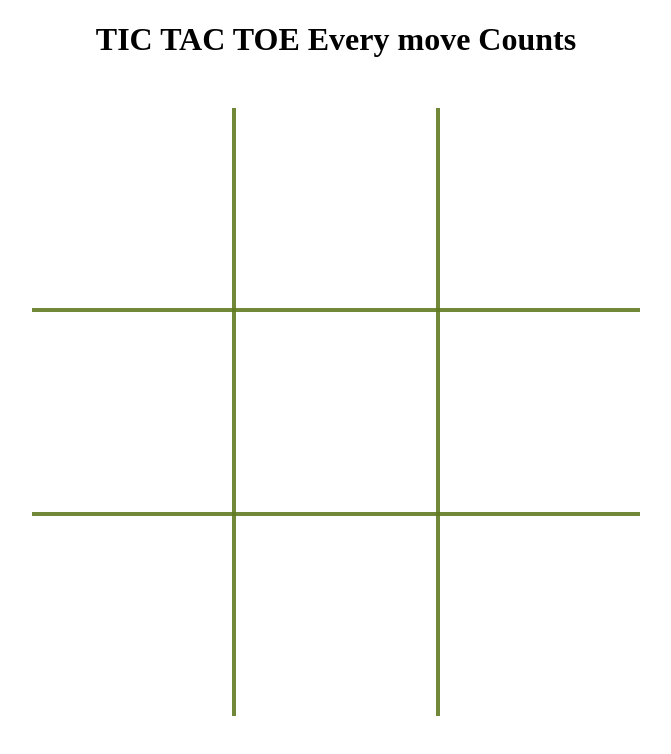
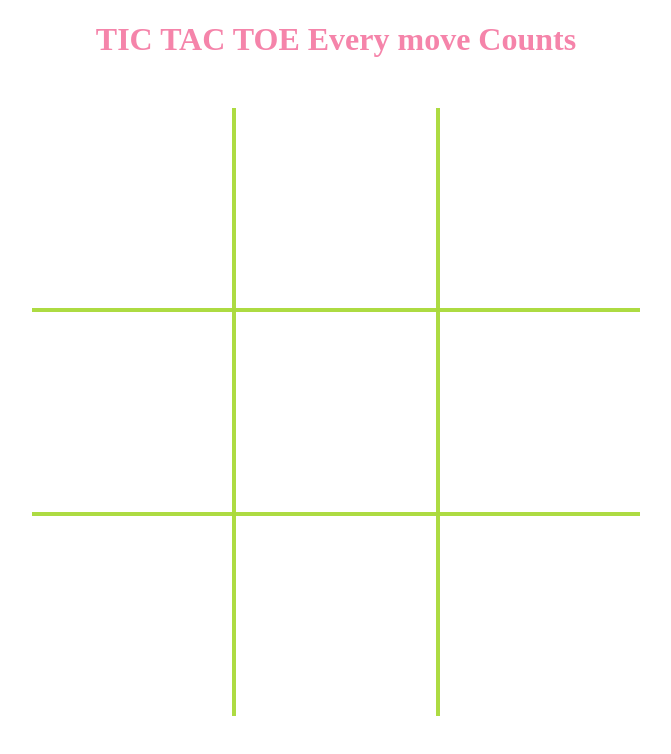
Before and after one commit to AmiGermaine/JavaScript-Projects, a plain HTML site: page TicTacToe/tictactoe.html in a window 1280 px wide. Shown: the whole page, without its empty margins (304-975 px from the left). Drawn offline with Linux system fonts and the light colour scheme.

Commit message:
add color

```diff
--- a/TicTacToe/CSS/game.css
+++ b/TicTacToe/CSS/game.css
@@ -20,7 +20,7 @@ td {
     we hover td elements.*/
     cursor: pointer;
     /*This property sets the table border style.*/
-    border: 4px solid rgba(97, 124, 35, 0.9);
+    border: 4px solid rgba(170, 218, 60, 0.966);
     /*This property removes default padding.*/
     padding: 0px;
     width: 200px;
@@ -40,4 +40,5 @@ canvas {
 
 h1 {
     text-align: center;
+    color: rgb(245, 132, 170);
 }
```
